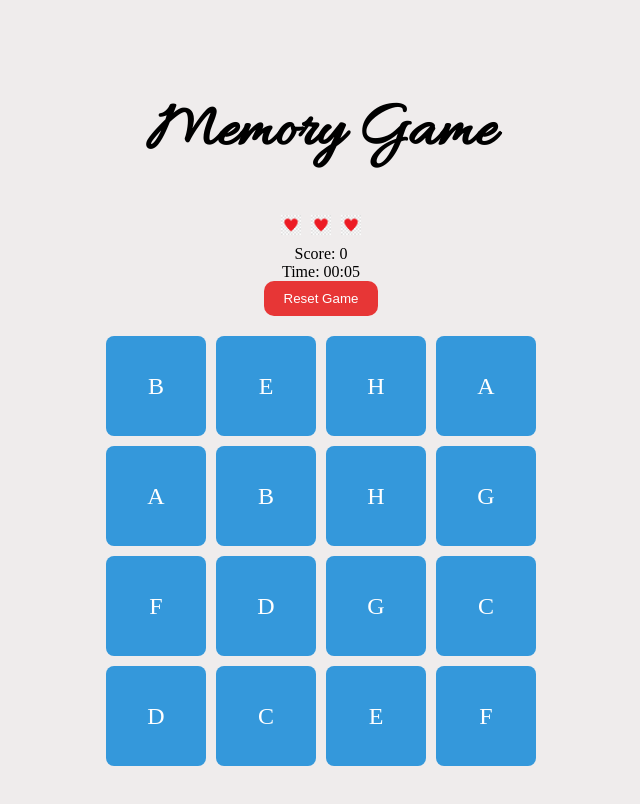
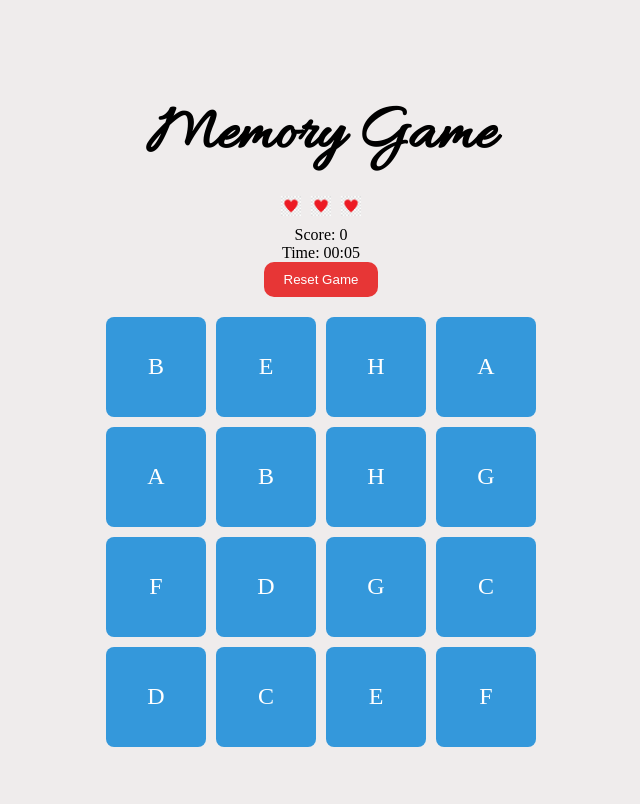
Before and after one commit to Gurusrinivas12/Memory-game, a plain HTML site: page index.html in a window 1280 px wide. Shown: the whole page, without its empty margins (319-959 px from the left). Drawn offline with Linux system fonts and the light colour scheme.

Commit message:
Update styles.css

```diff
--- a/styles.css
+++ b/styles.css
@@ -5,23 +5,27 @@ body {
     height: 100vh;
     background-color: #efecec;
     flex-direction: column;
+    margin: 0;
 }
-h1{
+
+h1 {
     text-align: center;
-    position: relative;
-    top: 0;
     font-family: "Allura", cursive;
     font-weight: 700;
-    font-style: normal;
     font-size: 4rem;
+    margin-bottom: 20px;
 }
 
 .game-container {
     text-align: center;
+    display: flex;
+    flex-direction: column;
+    align-items: center;
 }
 
 .game-info {
     margin-bottom: 20px;
+    text-align: center;
 }
 
 #gameBoard {
@@ -84,6 +88,7 @@ button:hover {
 .grey-heart {
     background-image: url('./grey-heart.jpg');
 }
+
 .failed-screen {
     position: fixed;
     top: 0;
```
